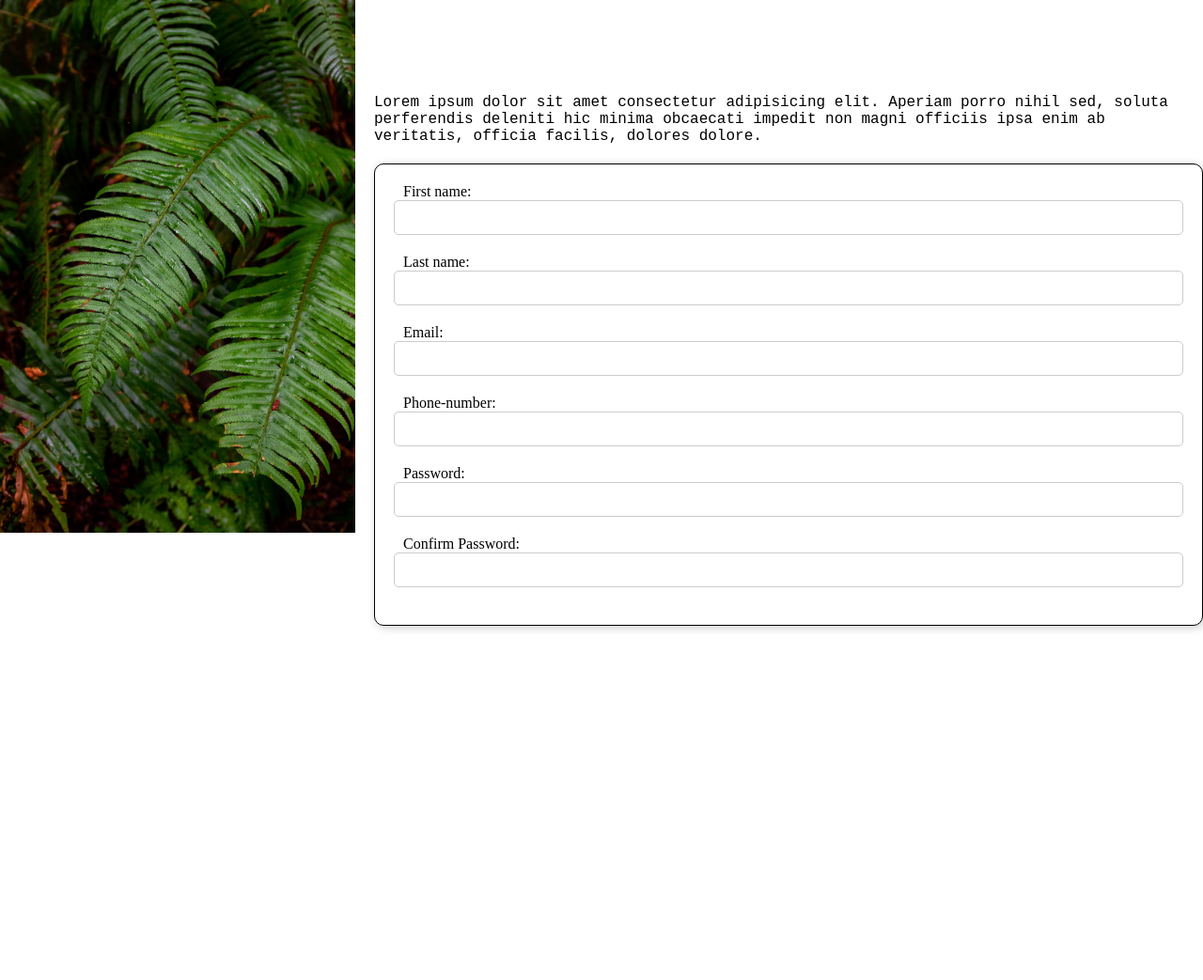
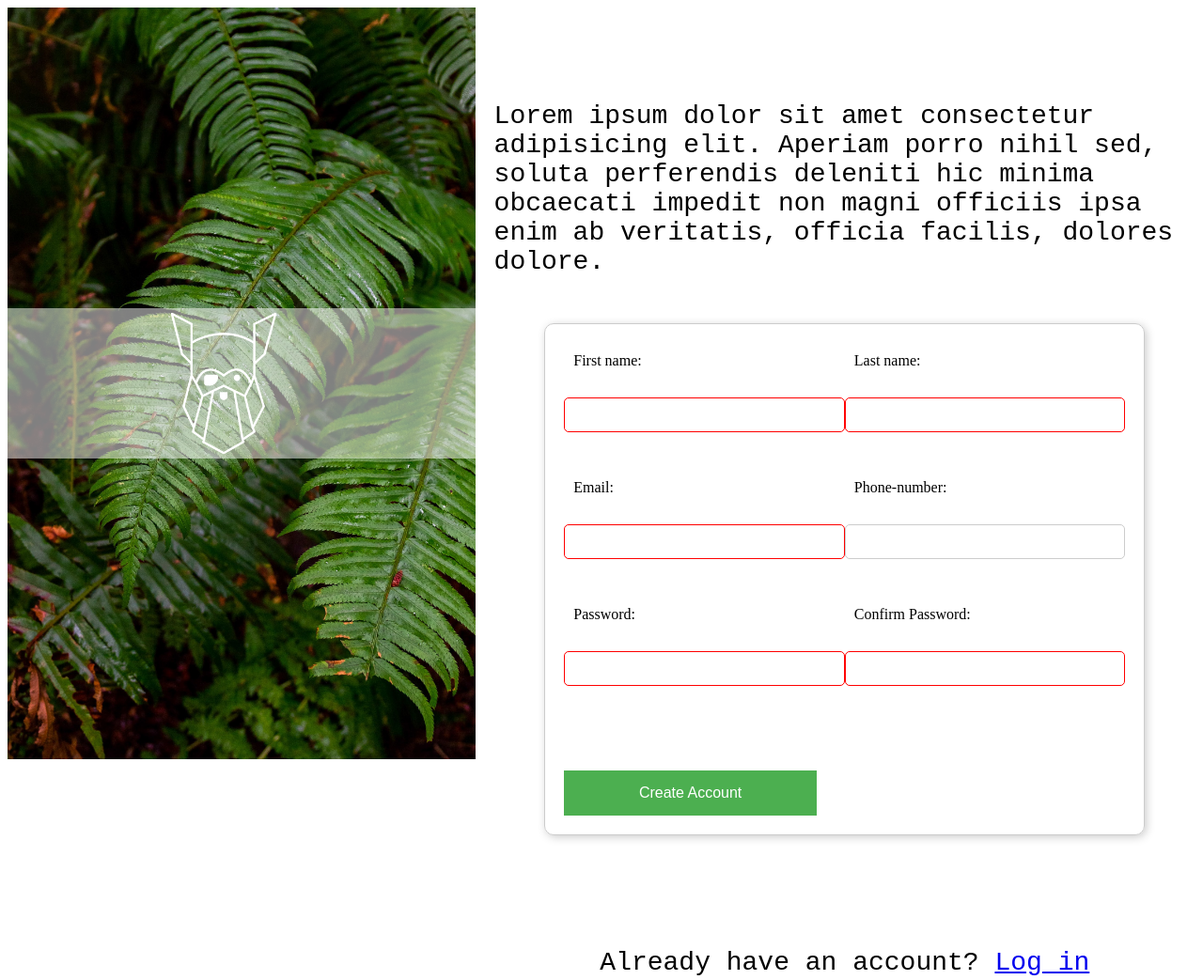
Before and after one commit to SubyiaLab/SignUpForm, a plain HTML site: page index.html in a window 1280 px wide. Shown: the whole page at 94% size. Before the commit the page ends 800 px from the top, so only its background shows below. Drawn offline with Linux system fonts and the light colour scheme.

Commit message:
Final build

```diff
--- a/index.html
+++ b/index.html
@@ -10,42 +10,55 @@
     <body>
         <div class="mainContainer">
 
-            <div class="rightC">
-                <img src="img.jpg">
-
+            <div class="leftC">
+                <div class="image"></div>
+                <div class="overlay">
+                  <div class="logo"></div>
+                </div>
             </div>
 
-            <div class="leftC">
+            <div class="rightC">
                 <p>
                     Lorem ipsum dolor sit amet consectetur adipisicing elit. Aperiam porro nihil sed, soluta perferendis deleniti hic minima obcaecati impedit non magni officiis ipsa enim ab veritatis, officia facilis, dolores dolore.
                 </p>
+
                     <form>
-                    <label for="firstname">First name:
+
+                        <div class="input-group">
+                            <label for="firstname">First name:</label>
                                 <input type="text" id="firstname" name="firstName" required>
-                    </label>
-                    <label for="lastname">Last name:
+                        </div>
+                        <div class="input-group">
+                            <label for="lastname">Last name:</label>
                                 <input type="text" id="lastname" name="LastName" required>
-                    </label>
-                    <label for="email">Email:
+                        </div>
+                        <div class="input-group">
+                            <label for="email">Email:</label>
                                 <input type="email" id="email" name="email" required>
-                    </label>
-                    <label for="phone">Phone-number:
+                        </div>
+                        <div class="input-group">
+                            <label for="phone">Phone-number:</label>
                                 <input type="number" id="phone" name="phone">
-                    </label>
-                    <label for="password">Password:
+                        </div>
+                        <div class="input-group">
+                            <label for="password">Password:</label>
                                 <input type="password" id="password" name="password" required>
-                    </label>
-                    <label for="confirmPass">Confirm Password:
+                        </div>
+                        <div class="input-group">
+                            <label for="confirmPass">Confirm Password:</label>
                                 <input type="password" id="confirmPass" name="confirmPass" required>
-                    </label>
-                </form>
-
                         </div>
 
 
 
+                        <button type="submit">Create Account</button>
+                    </form>
 
 
+                <p>
+            Already have an account?
+        <a href="#">Log in</a></p>
+            </div>
 
 
         </div>
--- a/style.css
+++ b/style.css
@@ -1,53 +1,124 @@
-* {
-  margin: 0;
-	padding: 0;
-	border: 0;
-}
-
 .mainContainer {
 	display: flex;
 	justify-content: center;
   }
 
-.rightC {
-  width: 30%;
-  padding-right: 20px;
+  .leftC {
+	width: 40%;
+	height: 100vh;
+	background-image: url(img.jpg);
+	background-size: cover;
+	display: flex;
+	align-items: center;
+	position: relative;
+  }
+  .image {
+	width: 100%;
+	height: 100vh; /* updated height */
+	background-image: url(img.jpg);
+	background-size: cover;
 }
 
-img {
+
+  .overlay {
 	width: 100%;
-	height: auto;
+	height: 20%;
+	background-color: rgba(255, 255, 255, 0.5);
+	text-align: center;
+	position: absolute;
+	top: 1;
+	left: 0;
+	display: flex;
+	align-items: center;
+	justify-content: center;
   }
 
-.leftC{
-	width: 70%;
-	align-items: center;
+  .logo {
+	width: 150px;
+	height: 150px;
+	background-image: url(odin-lined.png);
+	background-size: contain;
+	background-repeat: no-repeat;
+	z-index: 2;
+  }
+
+  .rightC {
+	width: 60%;
+	padding-left: 20px;
 	display: flex;
 	flex-direction: column;
+	align-items: center;
+  }
+
+  p {
+	margin-top: 100px;
+	margin-bottom: 30px;
+	font-size: 28px;
+	font-family: "Courier New", Courier, monospace;
+  }
+
+  form {
+	display: flex;
 	flex-wrap: wrap;
-	margin-top: 100px;
-}
-p{
-	margin-bottom: 20px;
-	font-size: 16px;
-	font-family: 'Courier New', Courier, monospace;
+	justify-content: space-between;
+	align-items: center;
+	margin: 20px auto;
+	border: 1px solid #ccc;
+	border-radius: 10px;
+	box-shadow: 2px 2px 10px #ccc;
+	padding: 20px;
+	width: 80%;
+
 
   }
 
-form{
-	border: 1px solid black;
-	box-shadow: 2px 2px 10px #ccc;
-	border-radius: 10px;
-	padding: 20px;
+  .input-group {
+	display: flex;
+	flex-direction: row;
+	flex-wrap: wrap;
+	width: 50%;
+	margin-bottom: 20px;
+	justify-content: space-between;
+
   }
 
-label, input[type="text"], input[type="email"], input[type="number"],input[type="password"], textarea {
+  label,
+  input[type="text"],
+  input[type="email"],
+  input[type="number"],
+  input[type="password"],
+  textarea {
 	width: 100%;
+	padding-bottom: 20px;
 	padding: 10px;
 	margin-bottom: 20px;
 	box-sizing: border-box;
   }
-  input[type="text"], input[type="email"],input[type="number"],[type="password"] , textarea {
+
+  input[type="text"],
+  input[type="email"],
+  input[type="number"],
+  input[type="password"],
+  textarea {
 	border: 1px solid #ccc;
 	border-radius: 5px;
   }
+
+
+  input:invalid {
+	border: 1px solid red;
+  }
+
+  button{
+	background-color: #4CAF50;
+    border: none;
+     color: white;
+    padding: 15px 32px;
+ 	text-align: center;
+ 	text-decoration: none;
+     display: inline-block;
+    margin-top: 10px;
+    font-size: 16px;
+	margin-top: 50px;
+	width: 45%;
+  }
```
Lines whose indentation alone changed are shown as unchanged.
